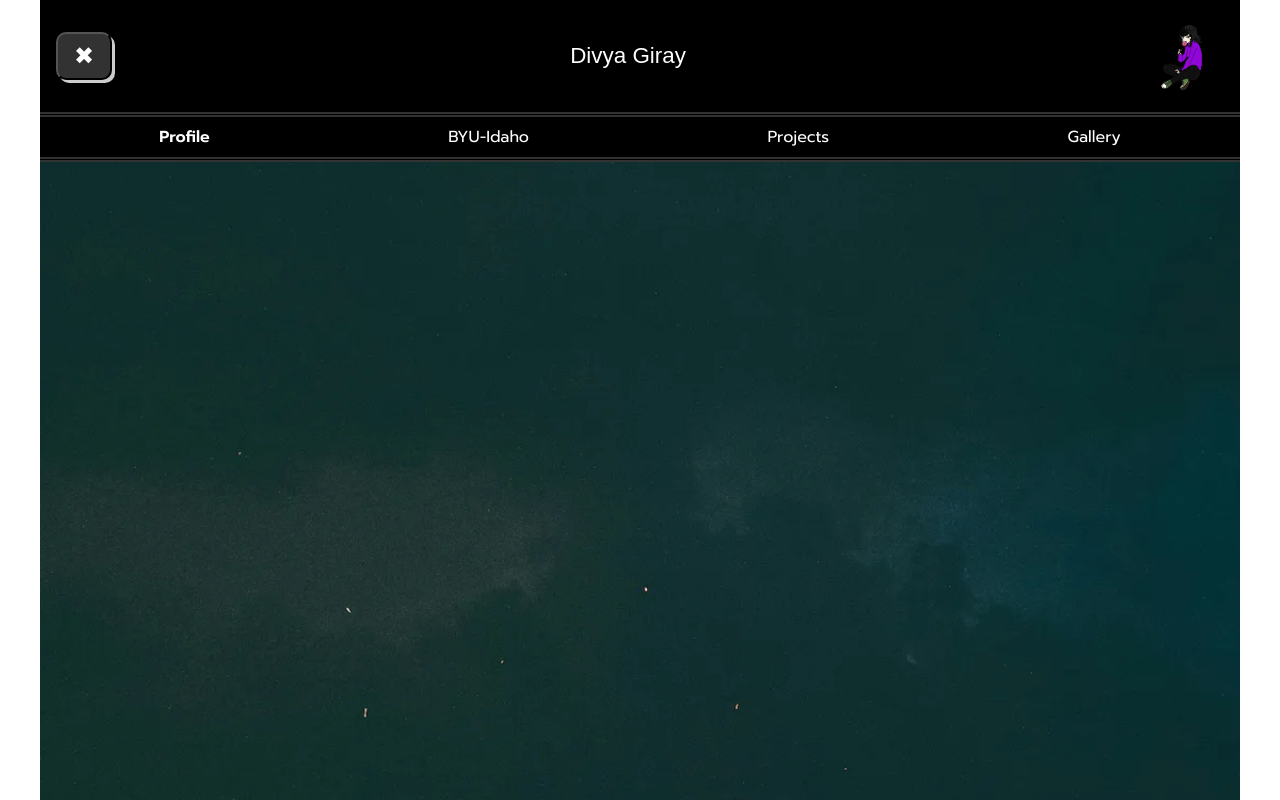
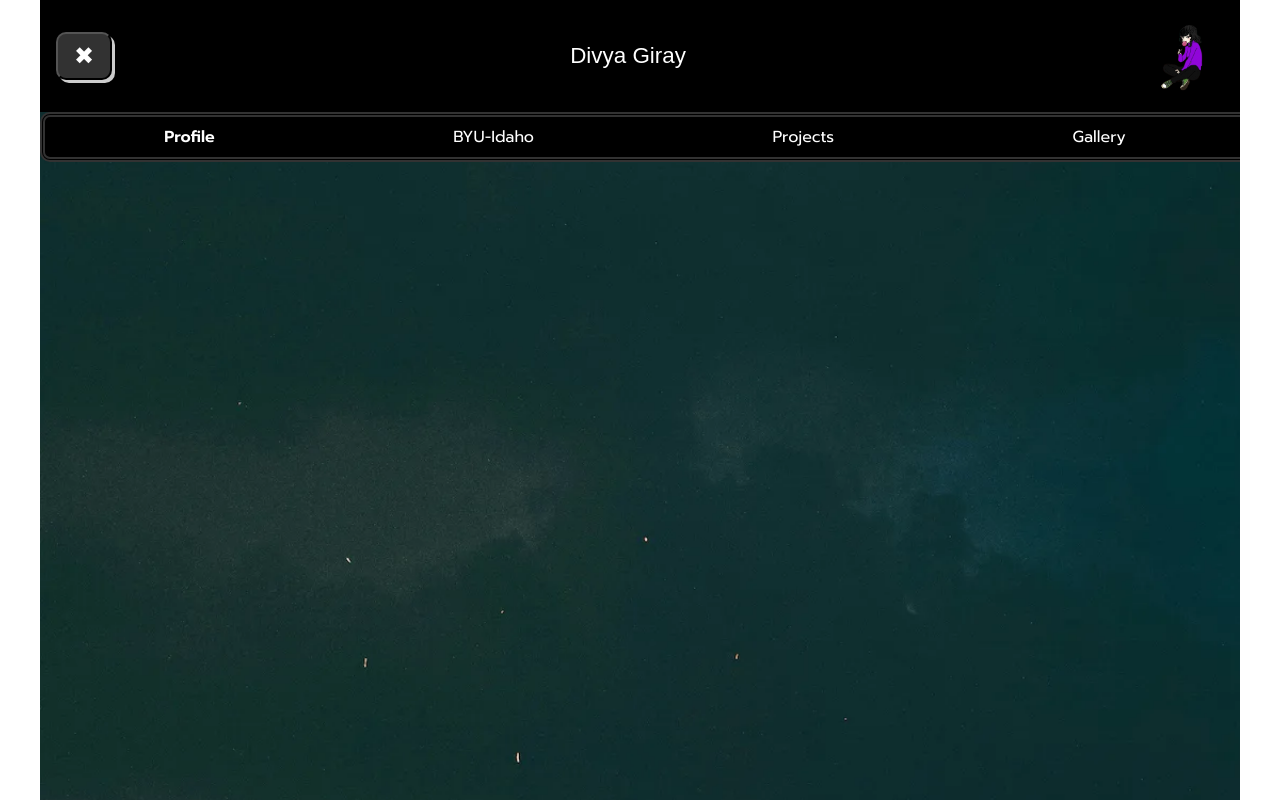
Before and after one commit to divgray/personal, a plain HTML site: page index.html in a window 1280 px wide. Both pictures are taken after a click on the button "menu button". Shown: the top 800 px of the page. Drawn offline with Linux system fonts and the light colour scheme; files whose address does not match are found by name.

Commit message:
upgraded

```diff
--- a/styles/headerfooter.css
+++ b/styles/headerfooter.css
@@ -1,4 +1,6 @@
 header {
+    position: relative;
+
     background-color: black;
 
     /* background-image:
@@ -39,6 +41,8 @@ header span {
     background-color: rgb(50, 50, 50);
     border-radius: 10px;
     box-shadow: rgb(255, 255, 255, .8) 3px 3px;
+
+    cursor: pointer;
 }
 
 .menu::before {
@@ -50,13 +54,28 @@ header span {
 }
 
 nav {
-    display: none;
+    /* display: none; */
+    background-color: black;
+    display: flex;
+    justify-content: space-around;
+    position: absolute;
+    top: 100%;
+    left: 0;
+    width: 100%;
+    overflow: hidden;
+    transform-origin: top center;
+    transform: scaleY(0);
+    transition: transform .3s ease-out;
+}
 
+nav.open {
+    transform: scaleY(1);
+    /* scaleX for left to right unfolding */
 }
 
 .nav.open {
-    border-top: 5px double rgb(50, 50, 50);
-    border-bottom: 5px double rgb(50, 50, 50);
+    border-radius: 10px;
+    border: 5px double rgb(50, 50, 50);
     display: flex;
     justify-content: space-around;
     font-family: "Prompt", sans-serif;
```
